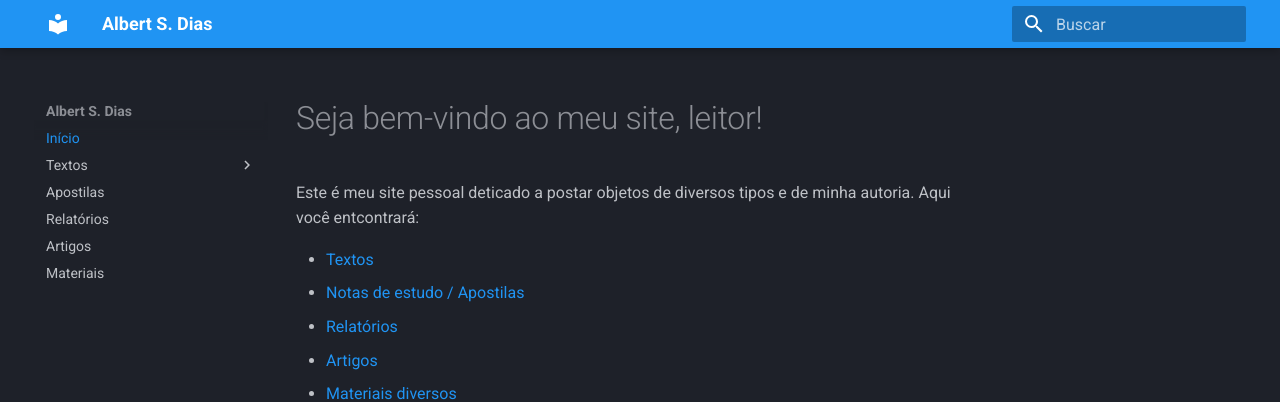
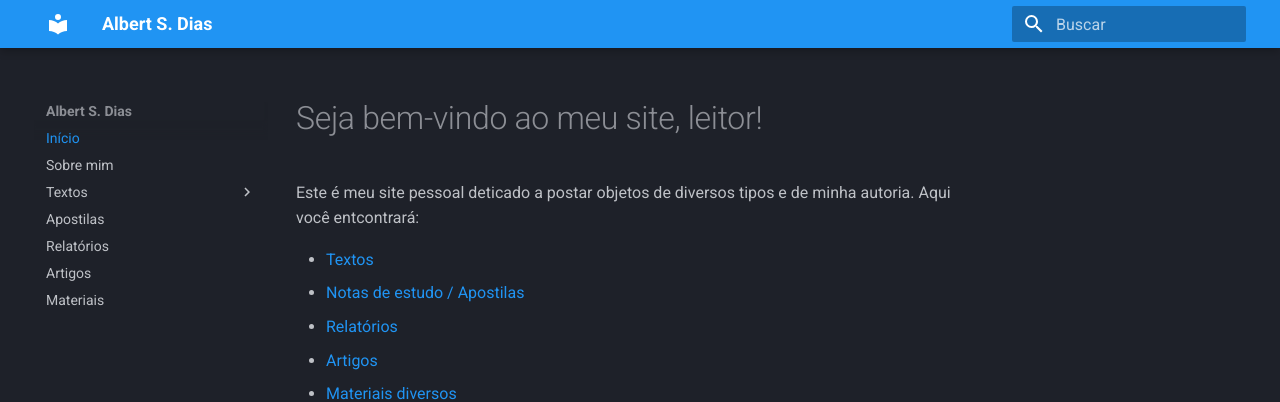
Before and after one commit to albertdiasdrive-ui/albertdias.github.io, an MkDocs documentation site: the page built from docs/index.md, in a window 1280 px wide. Shown: the top 402 px of the page. Built offline with MkDocs 1.6.1 and Material for MkDocs 9.7.7, drawn with Linux system fonts in a browser that asks for light colours.

Commit message:
Update mkdocs.yml

```diff
--- a/mkdocs.yml
+++ b/mkdocs.yml
@@ -12,6 +12,7 @@ theme:
 
 nav:
   - Início: index.md
+  - Sobre mim: sobre/index.md
   - Textos:
       - Lista: textos.md
       - Pasta: Textos/
```
